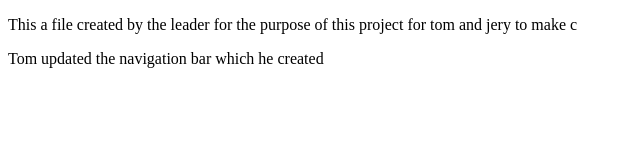
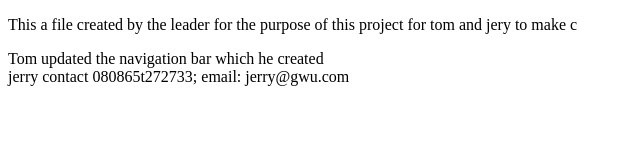
Before and after one commit to adaezeokoduwa/git-version, a plain HTML site: page index.html in a window 1280 px wide. Shown: the whole page, without its empty margins (0-640 px from the left). Drawn offline with Linux system fonts and the light colour scheme.

Commit message:
add contact info

```diff
--- a/index.html
+++ b/index.html
@@ -8,5 +8,6 @@
 <body>
    <p>This a file created by the leader for the purpose of this project for tom and jery to make c
     <nav>Tom updated the navigation bar which he created</nav>
+    <footer>jerry contact 080865t272733; email: jerry@gwu.com</footer>
 </body>
 </html>
```
